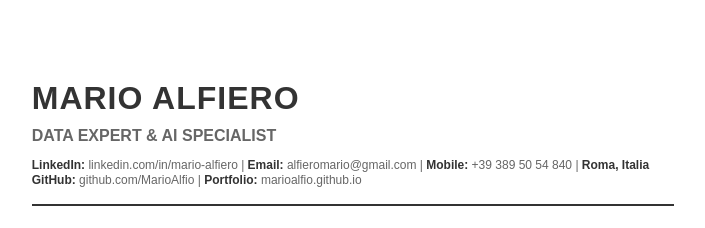
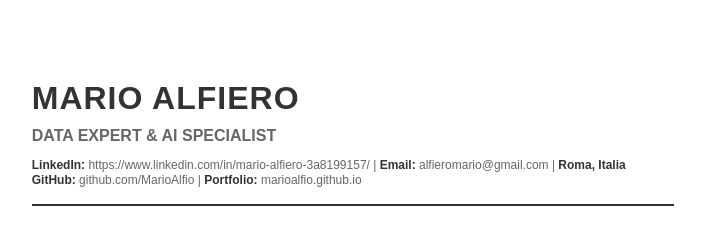
Before and after one commit to MarioAlfio/cv, a plain HTML site: page index.html in a window 1280 px wide. Shown: the top 228 px of the page, without its empty margins (287-992 px from the left). Drawn offline with Linux system fonts and the light colour scheme.

Commit message:
Update index.html

```diff
--- a/index.html
+++ b/index.html
@@ -208,7 +208,7 @@
             <h1 class="name">MARIO ALFIERO</h1>
             <div class="title">DATA EXPERT & AI SPECIALIST</div>
             <div class="contact-info">
-                <strong>LinkedIn:</strong> linkedin.com/in/mario-alfiero | <strong>Email:</strong> alfieromario@gmail.com | <strong>Mobile:</strong> +39 389 50 54 840 | <strong>Roma, Italia</strong><br>
+                <strong>LinkedIn:</strong> https://www.linkedin.com/in/mario-alfiero-3a8199157/ | <strong>Email:</strong> alfieromario@gmail.com | <strong>Roma, Italia</strong><br>
                 <strong>GitHub:</strong> github.com/MarioAlfio | <strong>Portfolio:</strong> marioalfio.github.io
             </div>
         </div>
```
